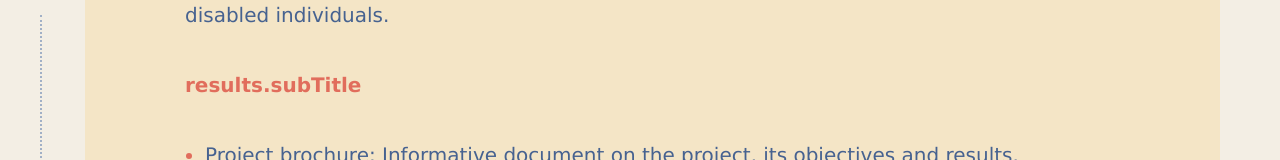
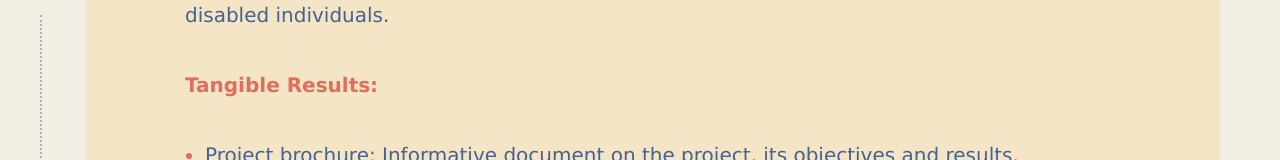
Before and after one commit to circuloponto/voice, a React (Vite) app: page /results in a window 1280 px wide. Shown: the part 360-520 px from the top of the page. Built offline with nearby package versions, Linux system fonts and the light colour scheme.

Commit message:
Updated Results component to use 'results.subTitle1' translation key

```diff
--- a/src/components/Results.jsx
+++ b/src/components/Results.jsx
@@ -17,7 +17,7 @@ const Project = () => {
 
         <div className={styles.text}>
           <p>{t('results.paragraph1')}</p>
-          <p className={styles.subTitle}>{t('results.subTitle')}</p>
+          <p className={styles.subTitle}>{t('results.subTitle1')}</p>
           <ul className={styles.bulletList}>
 
 
```
